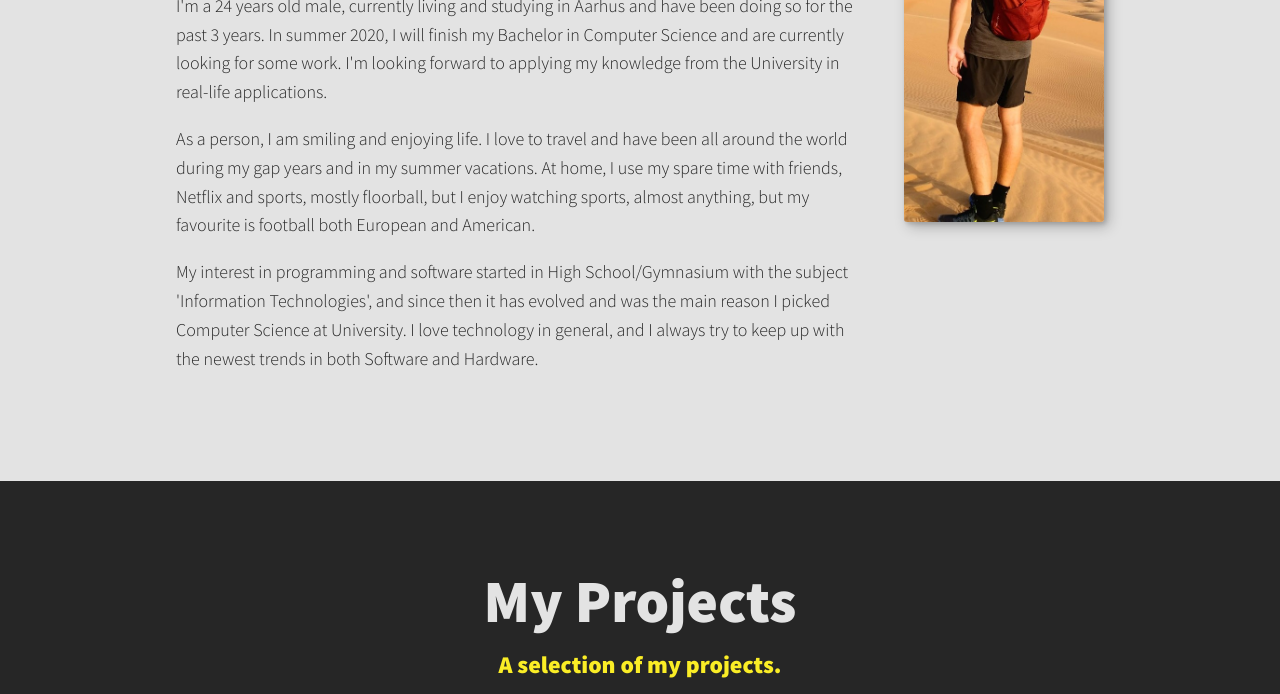
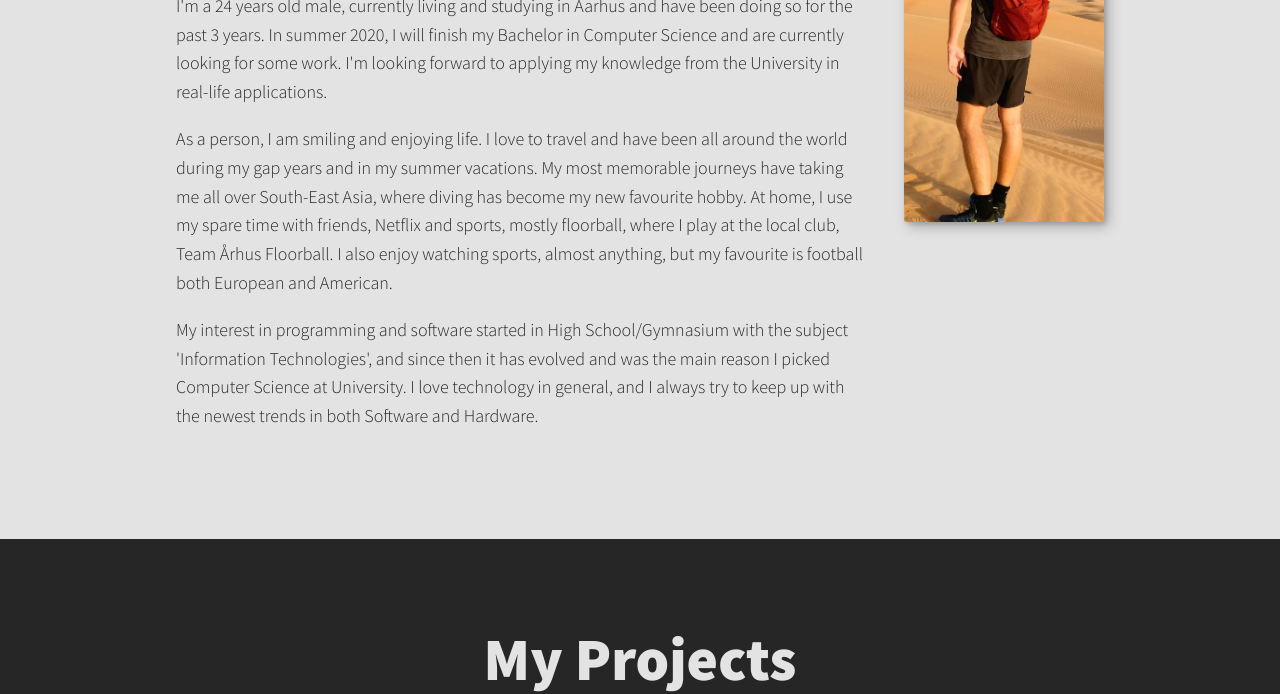
Before and after one commit to anders2410/website_portfolio, a plain HTML site: page index.html in a window 1280 px wide. Shown: the part 1460-2154 px from the top of the page. Drawn offline with nearby package versions, Linux system fonts and the light colour scheme; a web font is replaced by a local one.

Commit message:
more updates

```diff
--- a/index.html
+++ b/index.html
@@ -9,7 +9,7 @@
       href="https://cdnjs.cloudflare.com/ajax/libs/normalize/8.0.1/normalize.min.css"
     />
 
-    <!-- Update these with your own fonts -->
+    <!-- These can be updated with own choice of font -->
     <link
       rel="stylesheet"
       href="https://fonts.googleapis.com/css?family=Source+Code:400,900|Source+Sans+Pro:300,900&display=swap"
@@ -114,8 +114,10 @@
         </p>
         <p>
           As a person, I am smiling and enjoying life. I love to travel and have been all around the world during
-          my gap years and in my summer vacations. At home, I use my spare time with friends, Netflix and sports, mostly floorball,
-          but I enjoy watching sports, almost anything, but my favourite is football both European and American.
+          my gap years and in my summer vacations. My most memorable journeys have taking me all over South-East Asia, where
+          diving has become my new favourite hobby. At home, I use my spare time with friends, Netflix and sports, mostly floorball, where I
+          play at the local club, Team Århus Floorball. I also enjoy watching sports, almost anything, but my favourite is football both
+          European and American.
         </p>
         <p>
           My interest in programming and software started in High School/Gymnasium with the subject 'Information Technologies',
```
Also changed, not shown: portfolio_pages/portfolio_item_heavymetaldk.html (+1 -1 lines).
